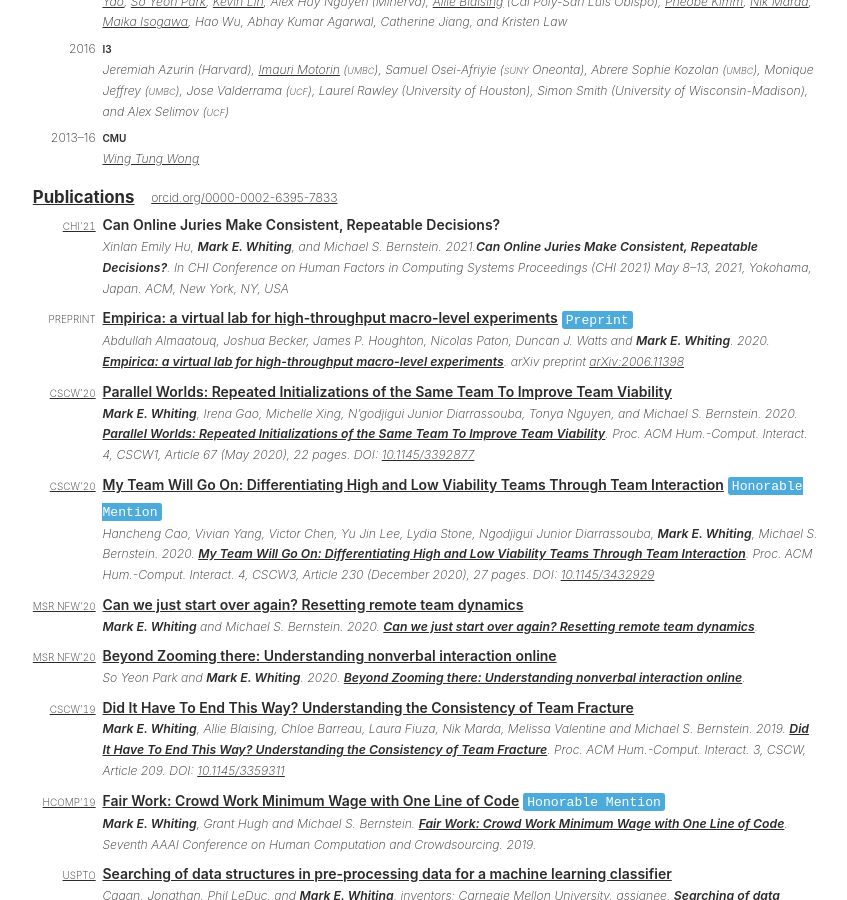
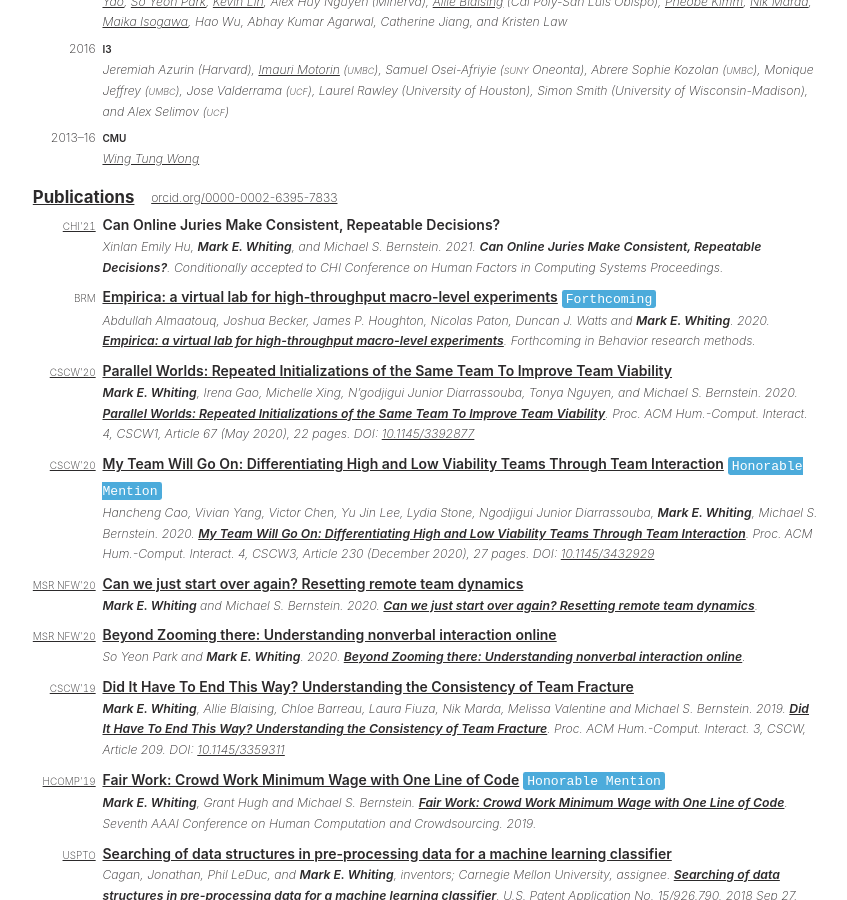
Before and after one commit to markwhiting/Whiting.me, a Jekyll site: the page built from cv.html, in a window 1280 px wide and 900 px high, scrolled down 2059 px. Shown: the whole window, without its empty margins (214-1061 px from the left). Built offline with Jekyll 4.4.1, drawn with Linux system fonts in a browser that asks for light colours.

Commit message:
Updated pubs

```diff
--- a/cv.html
+++ b/cv.html
@@ -96,19 +96,19 @@
     <td colspan="2" >
       <strong class="noPrint">Can Online Juries Make Consistent, Repeatable Decisions?</strong>
       <p class="light note">
-        Xinlan Emily Hu, <strong>Mark E. Whiting</strong>, and Michael S. Bernstein. 2021.<strong>Can Online Juries Make Consistent, Repeatable Decisions?</strong>. In CHI Conference on Human Factors in Computing Systems Proceedings (CHI 2021) May 8–13, 2021, Yokohama, Japan. ACM, New York, NY, USA
+        Xinlan Emily Hu, <strong>Mark E. Whiting</strong>, and Michael S. Bernstein. 2021. <strong>Can Online Juries Make Consistent, Repeatable Decisions?</strong>. Conditionally accepted to CHI Conference on Human Factors in Computing Systems Proceedings.
       </p>
     </td>
   </tr>
   <tr>
     <td class="left light smallCaps noPrint">
-      Preprint
+      BRM
     </td>
     <td colspan="2" >
       <strong class="noPrint"><a href="https://arxiv.org/abs/2006.11398">Empirica: a virtual lab for high-throughput macro-level experiments</a></strong>
-      <code class="noPrint">Preprint</code>
+      <code class="noPrint">Forthcoming</code>
       <p class="light note">
-        <strong class="onlyPrint">Preprint </strong>Abdullah Almaatouq, Joshua Becker, James P. Houghton, Nicolas Paton, Duncan J. Watts and <strong>Mark E. Whiting</strong>. 2020. <strong><a href="https://arxiv.org/abs/2006.11398">Empirica: a virtual lab for high-throughput macro-level experiments</a></strong>. arXiv preprint <a href="https://arxiv.org/abs/2006.11398">arXiv:2006.11398</a>
+        <strong class="onlyPrint">Forthcoming </strong>Abdullah Almaatouq, Joshua Becker, James P. Houghton, Nicolas Paton, Duncan J. Watts and <strong>Mark E. Whiting</strong>. 2020. <strong><a href="https://arxiv.org/abs/2006.11398">Empirica: a virtual lab for high-throughput macro-level experiments</a></strong>. Forthcoming in Behavior research methods.
       </p>
     </td>
   </tr>
```
